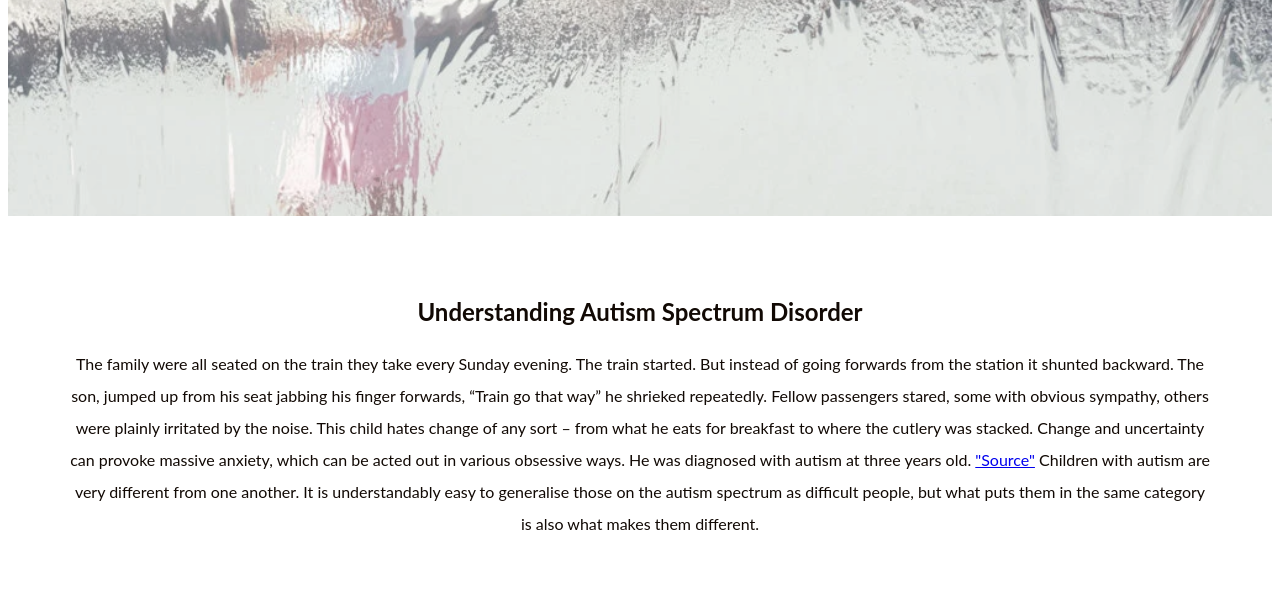
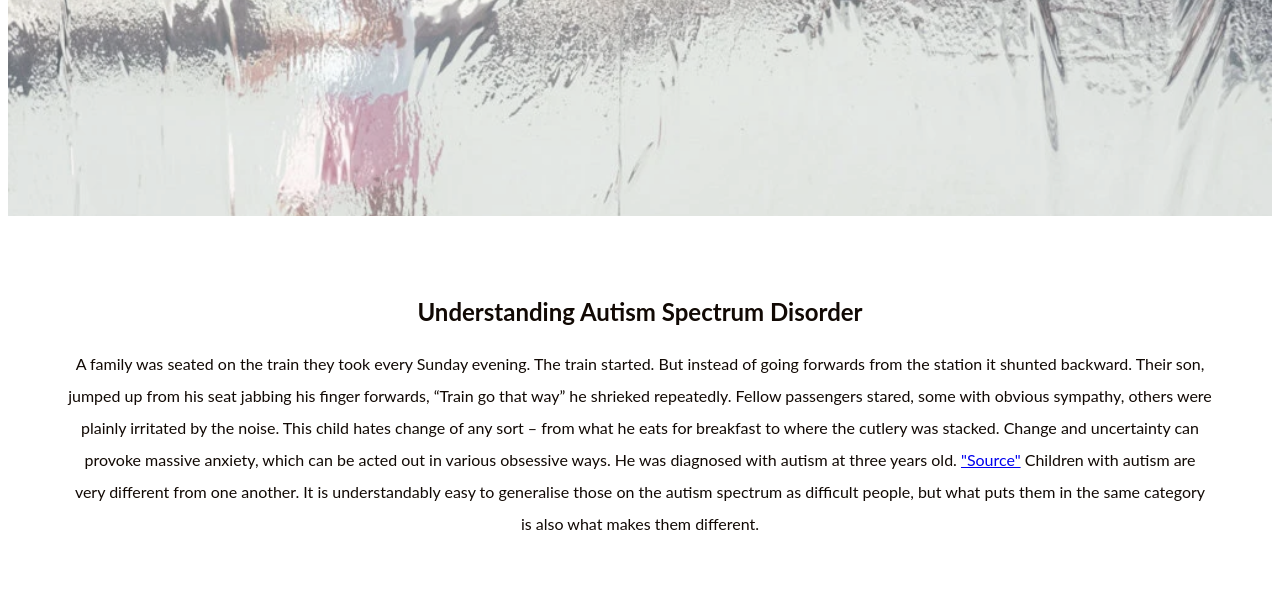
Before and after one commit to rohan-31/Understanding-ASD, a plain HTML site: page index.html in a window 1280 px wide. Shown: the part 592-1190 px from the top of the page. Drawn offline with nearby package versions, Linux system fonts and the light colour scheme.

Commit message:
Update index.html

```diff
--- a/index.html
+++ b/index.html
@@ -27,9 +27,9 @@
         <section class= "section section-light">
             <h1>Understanding Autism Spectrum Disorder</h1>
 
-            The family were all seated on the train they take every Sunday evening.
+            A family was seated on the train they took every Sunday evening.
             The train started. But instead of going forwards from the station it shunted backward.
-            The son, jumped up from his seat jabbing his finger forwards, “Train go that way” he shrieked repeatedly.
+            Their son, jumped up from his seat jabbing his finger forwards, “Train go that way” he shrieked repeatedly.
             Fellow passengers stared, some with obvious sympathy, others were plainly irritated by the noise.
 
             This child hates change of any sort – from what he eats for breakfast to where the cutlery was stacked.
```
